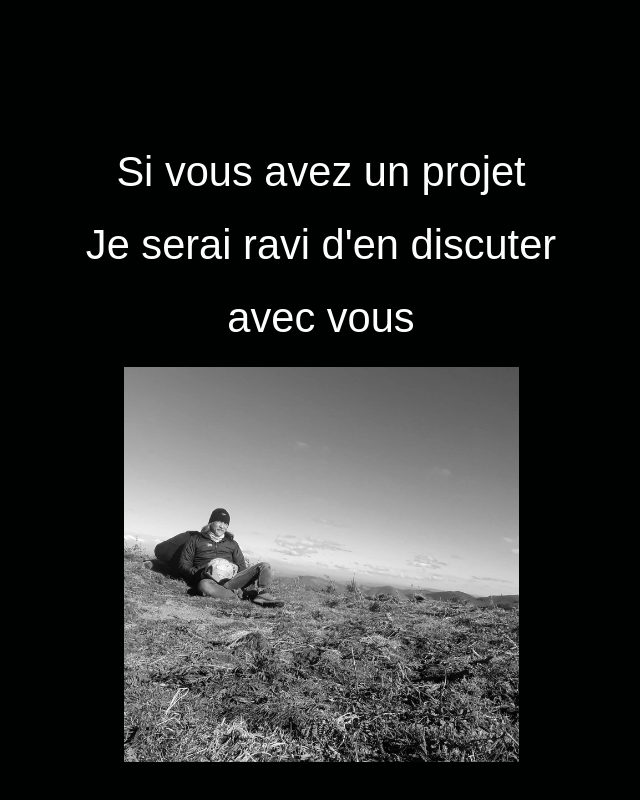
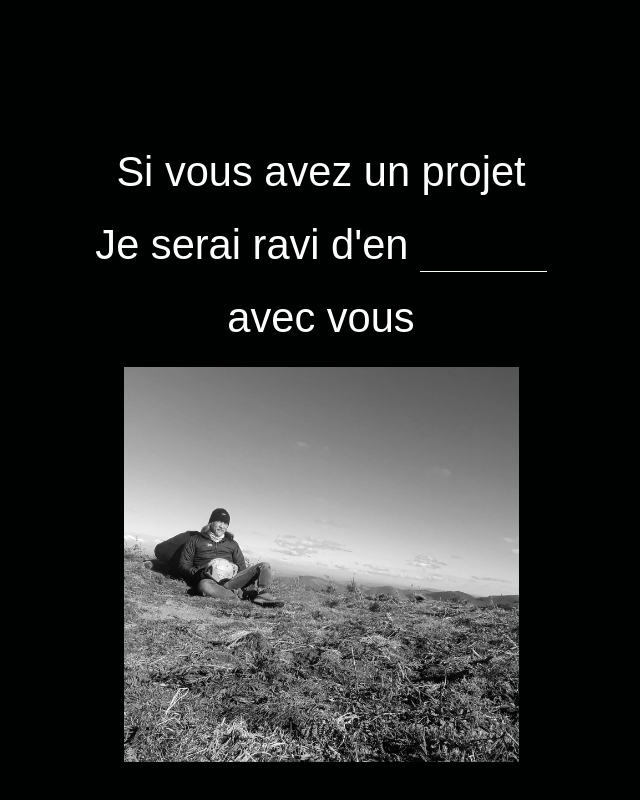
Before and after one commit to pfnas/portfolio, a plain HTML site: page index.html in a window 1280 px wide. Shown: the part 5610-6410 px from the top of the page, without its empty margins (319-959 px from the left). Drawn offline with Linux system fonts and the light colour scheme.

Commit message:
correction link index=>contact

```diff
--- a/index.html
+++ b/index.html
@@ -288,7 +288,7 @@ is-ready has-scroll-init has-scroll-smooth">
         </div>
         <div class="wrapper">
             <!-- <div class="appear" id="L2"> -->
-            <p>Je serai ravi d'en discuter</p>
+            <p>Je serai ravi d'en <a href="./contact.html">discuter</a></p>
 
             <!-- </div> -->
         </div>
```
